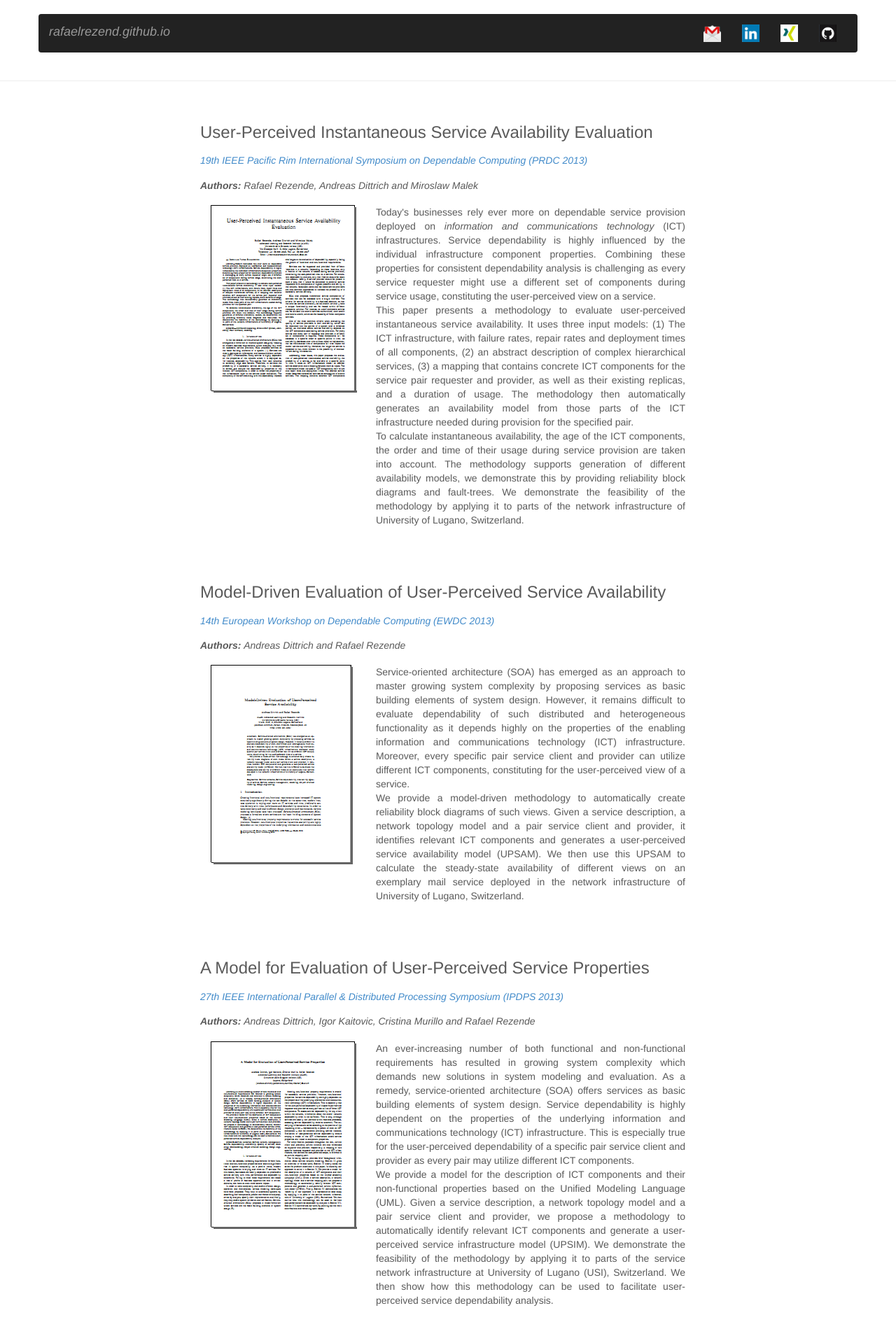
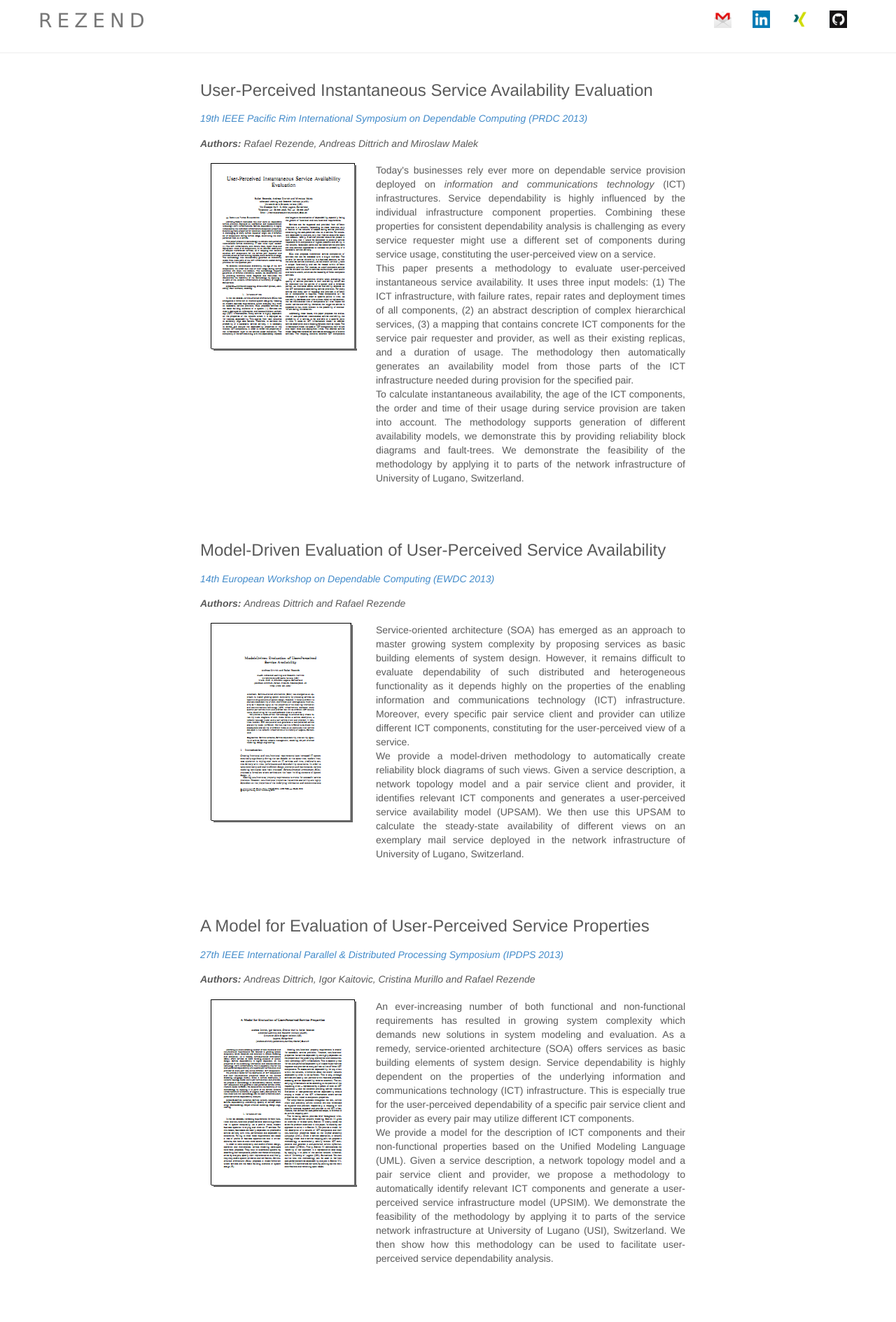
Before and after one commit to rafaelrezend/rafaelrezend.github.io, a Jekyll site: the page academic.html, which Jekyll copies as it is, in a window 1280 px wide. Shown: the top 1889 px of the page at 70% size. Built offline with Jekyll 4.4.1, drawn with Linux system fonts in a browser that asks for light colours; Markdown is read by kramdown in place of the engine named in the settings.

Commit message:
Organizing stylesheets and academic page
The navigation bar was remade with a cleaner design.
Several redundancies in the stylesheets were removed.

```diff
--- a/academic.html
+++ b/academic.html
@@ -14,7 +14,8 @@
     <link href="stylesheets/bootstrap.css" rel="stylesheet">
 
     <!-- Custom styles for this template -->
-    <link href="stylesheets/style-academic.css" rel="stylesheet">
+    <link href="stylesheets/style.css" rel="stylesheet">
+    <link href="stylesheets/style-publication.css" rel="stylesheet">
 
     <!-- Google Analytics -->
     <script type="text/javascript">
@@ -34,12 +35,9 @@
 <!-- NAVBAR
 ================================================== -->
   <body>
-    <div class="navbar-wrapper">
+    <div class="navbar navbar-static-top">
 		<div class="container">
-
-        <div class="navbar navbar-inverse navbar-static-top">
-			<div class="container">
-				<a class="navbar-brand" href="index.html"><i>rafaelrezend.github.io</i></a>
+			<a class="navbar-brand" href="index.html">REZEND</a>
 			<div class="nav-collapse collapse">
 				<!-- <ul class="nav navbar-nav">
 					<li class="active"><a href="#">Home</a></li>
@@ -52,9 +50,6 @@
 					<li><a href="https://github.com/rafaelrezend"><img alt="" src="images/icon_github.png" height="25" width="25"/></a></li>
 				</ul>
 			</div>
-			</div>
-        </div>
-
 		</div>
   </div>
 
--- a/stylesheets/style-academic.css
+++ /dev/null
@@ -1,98 +0,0 @@
-/* GLOBAL STYLES
--------------------------------------------------- */
-/* Padding below the footer and lighter body text */
-
-body {
-  padding-bottom: 40px;
-  color: #5a5a5a;
-}
-
-/* Show the borders of all divs (good for debugging)*/
-/* div {
-    border: 1px solid #FF0000;
-} */
-
-
-
-/* CUSTOMIZE THE NAVBAR
--------------------------------------------------- */
-
-/* Special class on .container surrounding .navbar, used for positioning it into place. */
-.navbar-wrapper {
-  position: relative;
-  z-index: 15;
-}
-
-/* SOCIAL MEDIA ICONS
--------------------------------------------------- */
-
-.socialmedia {
-	position: relative;
-	margin-top: 20px;
-	text-align: center;
-}
-
-.socialmedia .col-lg-4 {
-	position: relative;
-	top: -90px;
-	height: 90px;
-	text-align: center;
-	min-width: 200px;
-}
-
-
-/* PUBLICATION CONTENT
--------------------------------------------------- */
-
-/* Pad the edges of the mobile views a bit */
-.publication {
-  max-width: 768px;
-  padding-top: 20px;
-  padding-left: 15px;
-  padding-right: 15px;
-}
-
-.publication .single{
-  margin-bottom: 50px;
-}
-
-.publication .col-12 {
-  /* border-bottom: 2px solid #eaeaea; */
-}
-
-.publication h5 {
-  margin-top: 20px;
-  margin-bottom: 20px;
-  font-style: italic;
-  text-decoration: none;
-}
-
-.publication a {
-  text-decoration: none;
-}
-
-.publication p {
-  text-align: justify;
-}
-
-/* RESPONSIVE CSS
--------------------------------------------------- */
-
-@media (min-width: 768px) {
-
-  /* Remve the edge padding needed for mobile */
-  .marketing {
-    padding-left: 0;
-    padding-right: 0;
-  }
-
-  /* Navbar positioning foo */
-  .navbar-wrapper {
-    margin-top: 20px;
-  }
-  /* The navbar becomes detached from the top, so we round the corners */
-  .navbar-wrapper .navbar {
-    border-radius: 4px;
-  }
-
-}
--- /dev/null
+++ b/stylesheets/style-publication.css
@@ -0,0 +1,32 @@
+/* PUBLICATION CONTENT
+-------------------------------------------------- */
+
+/* Pad the edges of the mobile views a bit */
+.publication {
+  max-width: 768px;
+  padding-left: 15px;
+  padding-right: 15px;
+}
+
+.publication .single{
+  margin-bottom: 50px;
+}
+
+.publication .col-12 {
+  /* border-bottom: 2px solid #eaeaea; */
+}
+
+.publication h5 {
+  margin-top: 20px;
+  margin-bottom: 20px;
+  font-style: italic;
+  text-decoration: none;
+}
+
+.publication a {
+  text-decoration: none;
+}
+
+.publication p {
+  text-align: justify;
+}
--- a/stylesheets/style.css
+++ b/stylesheets/style.css
@@ -11,8 +11,6 @@ body {
 /* div {
     border: 1px solid #FF0000;
 } */
-
-
 
 /* CUSTOMIZE THE NAVBAR
 -------------------------------------------------- */
@@ -53,7 +51,7 @@ body {
 /* SOCIAL MEDIA ICONS
 -------------------------------------------------- */
 
-.socialmedia {
+.socialmedia .visible-sm {
 	position: relative;
 	margin-top: 20px;
 	text-align: center;
```
Lines whose indentation alone changed are shown as unchanged.
